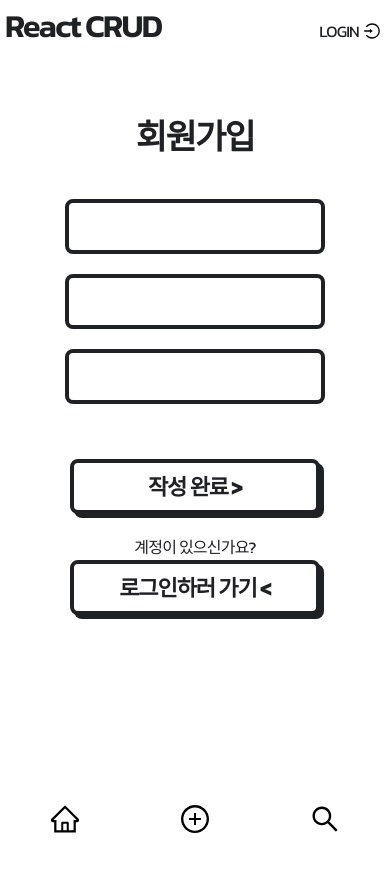
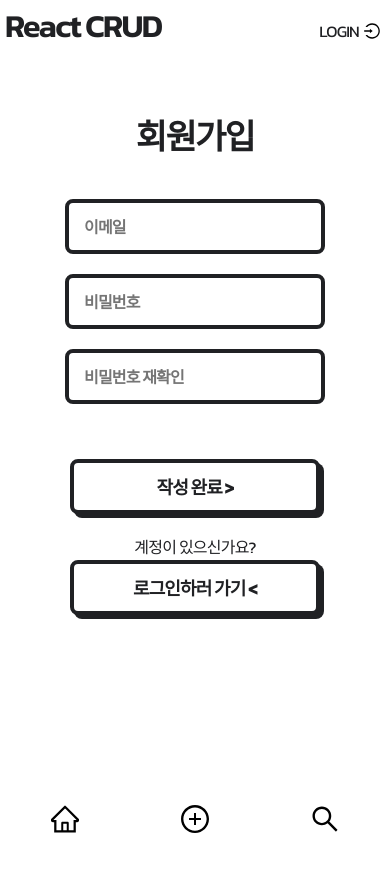
Before and after one commit to saanglee/nextjs-crud, a Next.js app: page /signup in a window 390 px wide. Shown: the top 872 px of the page. Built offline with nearby package versions, Linux system fonts and the light colour scheme; no server answers; a web font is replaced by a local one.

Commit message:
design: 회원가입화면 input placeholder 및 모바일 화면 시 버튼 폰트 크기 조정

```diff
--- a/src/components/auth/SignupForm.tsx
+++ b/src/components/auth/SignupForm.tsx
@@ -48,18 +48,33 @@ const SignupForm = () => {
         <form className={classes.login__form} onSubmit={handleSignupSubmit}>
           <div className={classes.control}>
             <label htmlFor="id">Email</label>
-            <input name="email" value={signupForm.email} type="email" required onChange={handleInputChange} />
+            <input
+              name="email"
+              placeholder="이메일"
+              value={signupForm.email}
+              type="email"
+              required
+              onChange={handleInputChange}
+            />
           </div>
 
           <div className={classes.control}>
             <label htmlFor="password">Password </label>
-            <input name="password" value={signupForm.password} type="password" required onChange={handleInputChange} />
+            <input
+              name="password"
+              placeholder="비밀번호"
+              value={signupForm.password}
+              type="password"
+              required
+              onChange={handleInputChange}
+            />
           </div>
 
           <div className={classes.control}>
             <label htmlFor="password">Password </label>
             <input
               name="confirmPassword"
+              placeholder="비밀번호 재확인"
               value={signupForm.confirmPassword}
               type="password"
               required
--- a/src/components/shared/Button.module.scss
+++ b/src/components/shared/Button.module.scss
@@ -1,3 +1,4 @@
+@use 'styles/mixins/responsive';
 @use 'styles/constants/colors';
 @use 'styles/constants/sizes';
 
@@ -16,6 +17,10 @@
     color: #fff;
     background-color: colors.$BLACK;
   }
+
+  @include responsive.between(0px, 771px) {
+    font-size: 14px;
+  }
 }
 
 .md {
@@ -26,6 +31,10 @@
   font-size: 18px;
 
   box-shadow: sizes.$BOX_SHADOW_SM;
+
+  @include responsive.between(0px, 771px) {
+    font-size: 16px;
+  }
 }
 
 .lg {
@@ -36,4 +45,8 @@
   font-size: 22px;
 
   box-shadow: sizes.$BOX_SHADOW_SM;
+
+  @include responsive.between(0px, 771px) {
+    font-size: 18px;
+  }
 }
```
